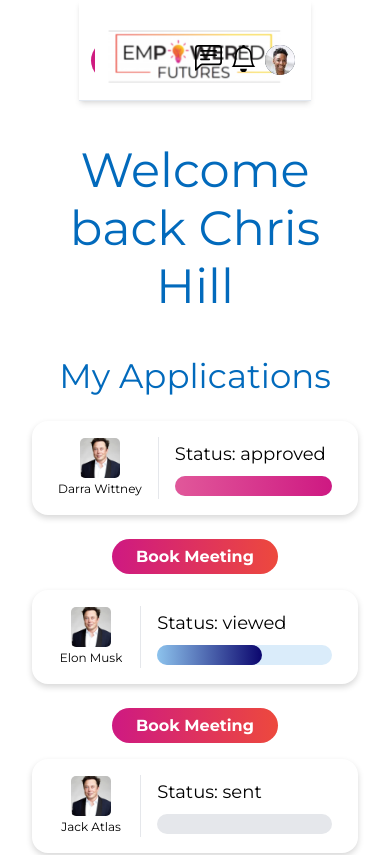
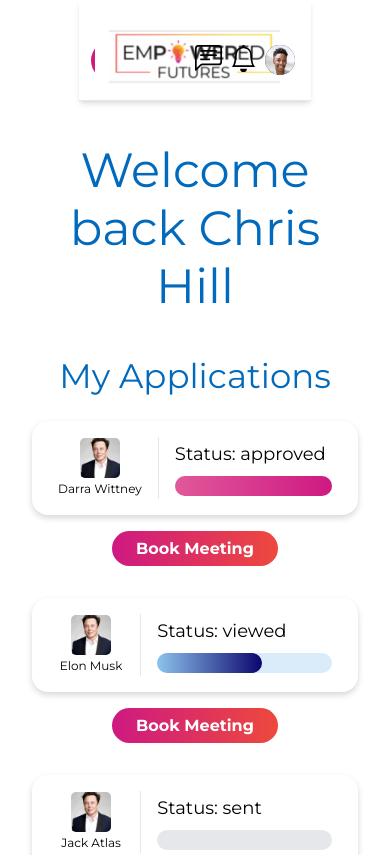
Before and after one commit to JasonXB/EF_Clone, a Next.js app: page /mentee in a window 390 px wide. Shown: the top 855 px of the page. Built offline with nearby package versions, Linux system fonts and the light colour scheme; what tw-elements would draw is missing.

Commit message:
Placed book meeting button below status list items on mobile

```diff
--- a/src/components/menteeHome/ApplicationListItem.tsx
+++ b/src/components/menteeHome/ApplicationListItem.tsx
@@ -6,7 +6,7 @@ import { ApplicationData } from '../../interface/mentee/homepage';
 
 export default function ApplicationListItem(props: ApplicationData) {
   return (
-    <li className="grid ss:grid-cols-[7fr,_auto] ss:h-[5.875rem] gap-6 mb-4">
+    <li className="grid ss:grid-cols-[7fr,_auto] ss:h-[5.875rem] ss:gap-6 ss:mb-4 gap-4 mb-8">
       <div className="grid grid-cols-[3fr,_7fr] divide-x items-center w-full shadowVariant1 rounded-2xl px-[26px] py-[16px] h-[5.875rem]">
         <div className="flex flex-col pr-4">
           <div className="relative rounded-[5px] overflow-hidden w-[40px] h-[40px] flex flex-col mx-auto">
```
